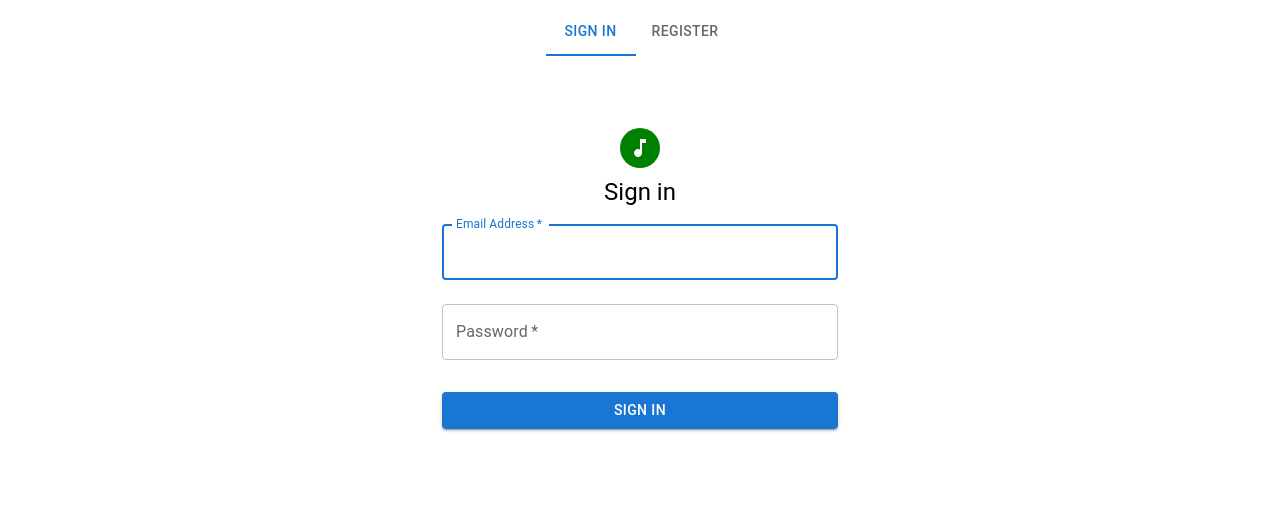
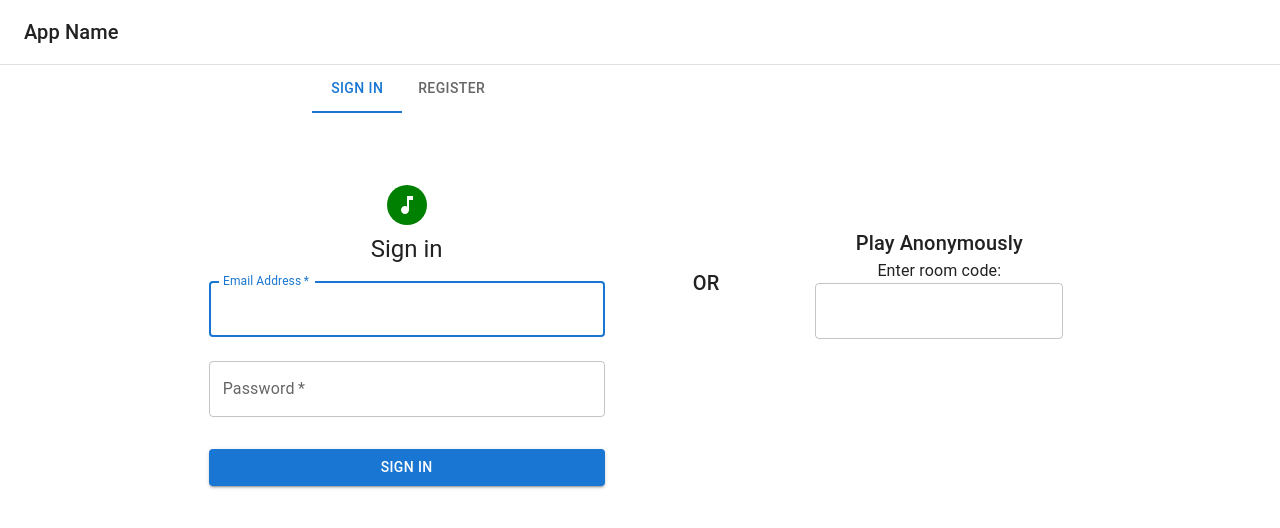
Before and after one commit to ChrisLouie10/Team-Marvel, a React (Create React App) app in the folder client/: page / in a window 1280 px wide. Shown: the top 528 px of the page. Built offline with nearby package versions, Linux system fonts and the light colour scheme.

Commit message:
made a join anonymously option for authentication page

```diff
--- a/client/src/components/Authentication.js
+++ b/client/src/components/Authentication.js
@@ -7,6 +7,15 @@ import Tabs from '@mui/material/Tabs';
 import Tab from '@mui/material/Tab';
 import Typography from '@mui/material/Typography';
 import Box from '@mui/material/Box';
+import Container from '@mui/material/Box';
+import AppBar from '@mui/material/AppBar';
+import Toolbar from '@mui/material/Toolbar';
+import CssBaseline from '@mui/material/CssBaseline';
+import GlobalStyles from '@mui/material/GlobalStyles';
+import Button from '@mui/material/Button';
+import Link from '@mui/material/Link';
+import TextField from '@mui/material/TextField';
+import Divider from '@mui/material/Divider';
 
 // imported TabPanel definition from MUI, no need to worry about details
 const TabPanel = (props) => {
@@ -37,10 +46,30 @@ const Authentication = () => {
   };
 
   return (
+    <div>
+    <CssBaseline />
+    <AppBar
+      position="static"
+      color="inherit"
+      elevation={0}
+      sx={{ borderBottom: (t) => `1px solid ${t.palette.divider}` }}
+    >
+      <Toolbar sx={{ flexWrap: 'wrap' }}>
+        <Typography variant="h6" color="inherit" noWrap sx={{ flexGrow: 1 }}>
+          App Name
+        </Typography>
+      </Toolbar>
+    </AppBar>
+    <Container sx={{
+      display: 'flex',
+      justifyContent: 'center',
+    }}>
       <Box sx={{
         display: 'flex',
         flexDirection: 'column',
+        justifyContent: 'center',
         alignItems: 'center',
+        mx: 4
       }}>
         <Tabs value={value} onChange={handleChange}>
           <Tab label="Sign in" />
@@ -53,6 +82,32 @@ const Authentication = () => {
           <Register/>
         </TabPanel>
       </Box>
+      <Box sx={{
+        display: 'flex',
+        alignItems: 'center',
+        mx: 4
+        }}>
+        <Typography variant="h6" color="inherit" noWrap sx={{ justifySelf: 'flex-start'}}>
+          OR
+        </Typography>
+      </Box>
+      <Box sx={{
+        display: 'flex',
+        flexDirection: 'column',
+        justifyContent: 'center',
+        alignItems: 'center',
+        mx: 8
+        }}>
+        <Typography variant="h6" color="inherit" noWrap sx={{ justifySelf: 'flex-start'}}>
+          Play Anonymously
+        </Typography>
+        <Typography>
+          Enter room code:
+        </Typography>
+        <TextField>Join Room</TextField>
+      </Box>
+    </Container>
+    </div>
   );
 }
 
```
Lines whose indentation alone changed are shown as unchanged.
